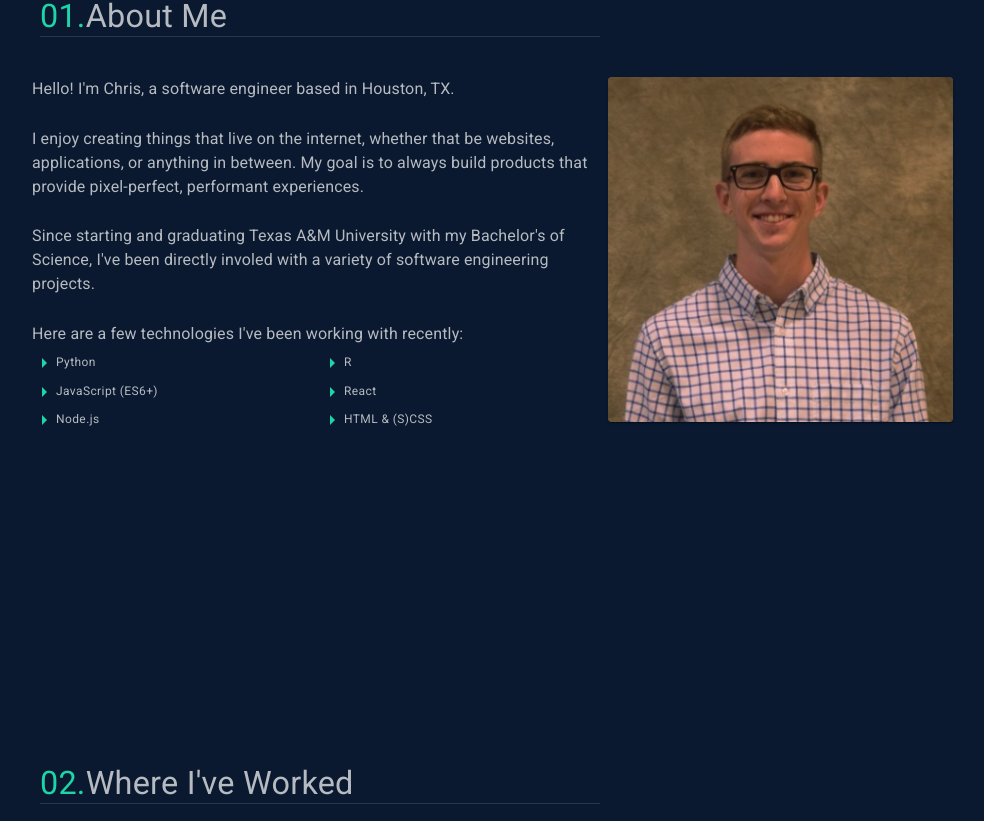
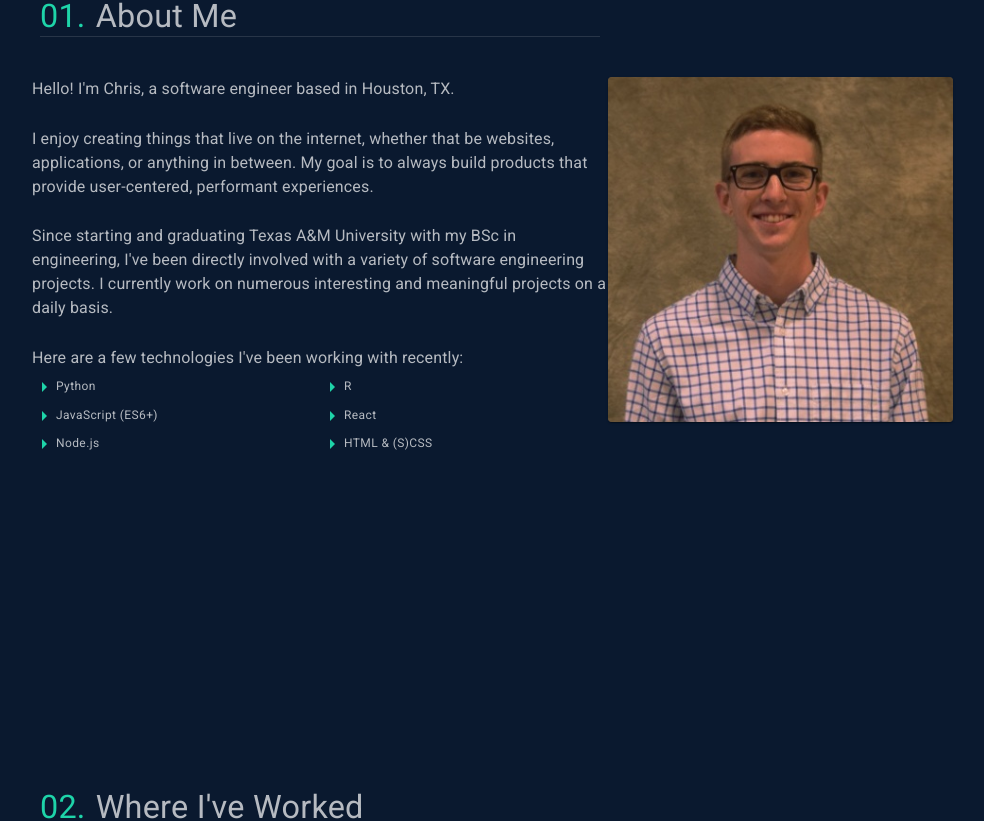
Before and after one commit to chrisrcole/chrisrcole.github.io, a React (Create React App) app: page / in a window 1280 px wide. Shown: the part 953-1774 px from the top of the page, without its empty margins (32-1016 px from the left). Built offline with nearby package versions, Linux system fonts and the light colour scheme.

Commit message:
minor formatting updates

```diff
--- a/src/components/about/About.tsx
+++ b/src/components/about/About.tsx
@@ -54,6 +54,7 @@ export const About = () => {
               component="span"
               display={"inline"}
               color="textSecondary"
+              style={{ marginLeft: 10 }}
             >
               About Me
             </Typography>
@@ -69,14 +70,15 @@ export const About = () => {
             <Typography variant="body1" color="textSecondary" gutterBottom>
               I enjoy creating things that live on the internet, whether that be
               websites, applications, or anything in between. My goal is to
-              always build products that provide pixel-perfect, performant
+              always build products that provide user-centered, performant
               experiences.
             </Typography>
             <br></br>
             <Typography variant="body1" color="textSecondary" gutterBottom>
-              Since starting and graduating Texas A&M University with my
-              Bachelor's of Science, I've been directly involed with a variety
-              of software engineering projects.
+              Since starting and graduating Texas A&M University with my BSc in
+              engineering, I've been directly involved with a variety of
+              software engineering projects. I currently work on numerous
+              interesting and meaningful projects on a daily basis.
             </Typography>
             <br></br>
             <Typography variant="body1" color="textSecondary" gutterBottom>
--- a/src/components/contact/Contact.tsx
+++ b/src/components/contact/Contact.tsx
@@ -42,6 +42,7 @@ export const Contact = () => {
               component="span"
               display={"inline"}
               color="textSecondary"
+              style={{ marginLeft: 10 }}
             >
               What's Next?
             </Typography>
--- a/src/components/experience/Experience.tsx
+++ b/src/components/experience/Experience.tsx
@@ -171,6 +171,7 @@ export const Experience = () => {
               component="span"
               display={"inline"}
               color="textSecondary"
+              style={{ marginLeft: 10 }}
             >
               Where I've Worked
             </Typography>
```
